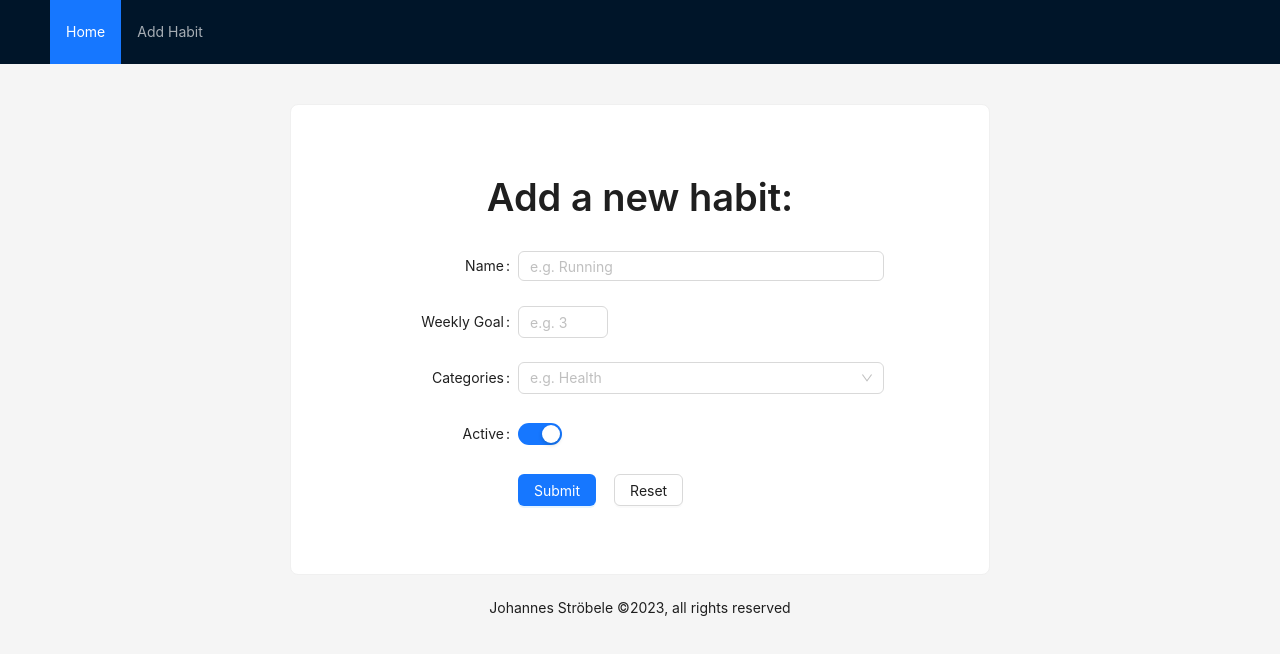
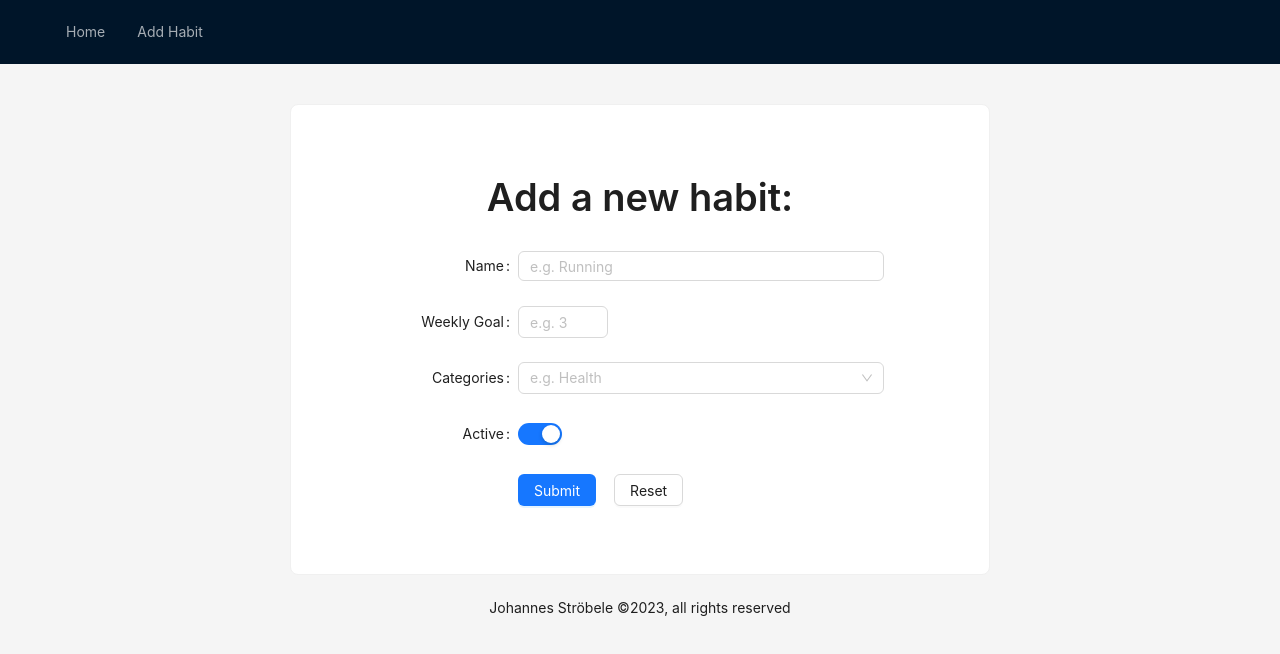
Before and after one commit to johannesstroebele91/Upwards, a Next.js app: page /NewHabit in a window 1280 px wide. Shown: the top 654 px of the page. Built offline with nearby package versions, Linux system fonts and the light colour scheme.

Commit message:
Fix router active for menu

```diff
--- a/components/NewHabitForm.tsx
+++ b/components/NewHabitForm.tsx
@@ -20,7 +20,6 @@ export const NewHabitForm = () => {
 
     /* The POST method adds a new entry in the mongodb database. */
     const postHabit = async (habit: Habit) => {
-        console.log(habit)
         try {
             const res = await fetch("/api/habits", {
                 method: "POST",
@@ -30,6 +29,11 @@ export const NewHabitForm = () => {
                 },
                 body: JSON.stringify(habit),
             });
+
+            if (res.ok) {
+                console.log('New habit was created')
+                console.log(habit)
+            }
 
             // Throw error with status code in case Fetch API req failed
             if (!res.ok) {
--- a/pages/_app.tsx
+++ b/pages/_app.tsx
@@ -3,12 +3,14 @@ import "../css/form.css";
 import Link from "next/link";
 import type {AppProps} from "next/app";
 import {Layout, Menu} from "antd";
+import {useRouter} from "next/router";
+import {useEffect, useState} from "react";
 
 const {Header, Content, Footer} = Layout;
 
 const menuItems = [
     {
-        key: "home",
+        key: "/",
         label: (
             <Link href="/" rel="noopener noreferrer">
                 Home
@@ -16,7 +18,7 @@ const menuItems = [
         ),
     },
     {
-        key: "addHabit",
+        key: "/NewHabit",
         label: (
             <Link href="/NewHabit" rel="noopener noreferrer">
                 Add Habit
@@ -27,6 +29,15 @@ const menuItems = [
 
 function MyApp({Component, pageProps}: AppProps) {
     let currentYear = new Date().getFullYear();
+    const router = useRouter();
+    const [activeKey, setActiveKey] = useState<string>(router.pathname.slice(1));
+
+    useEffect(() => {
+        const handleRouteChange = (route: string) => setActiveKey(route);
+        return () => router.events.off('routeChangeComplete', handleRouteChange);
+    }, [router]);
+
+
     return (
         <Layout>
             <Header style={{position: "sticky", top: 0, zIndex: 1, width: "100%"}}>
@@ -35,8 +46,9 @@ function MyApp({Component, pageProps}: AppProps) {
                 <Menu
                     theme="dark"
                     mode="horizontal"
-                    defaultSelectedKeys={["home"]}
+                    defaultSelectedKeys={activeKey ? [activeKey] : ['/']}
                     items={menuItems}
+                    selectedKeys={[activeKey]}
                 />
             </Header>
             <Content className="site-layout" style={{padding: "0 3%"}}>
```
